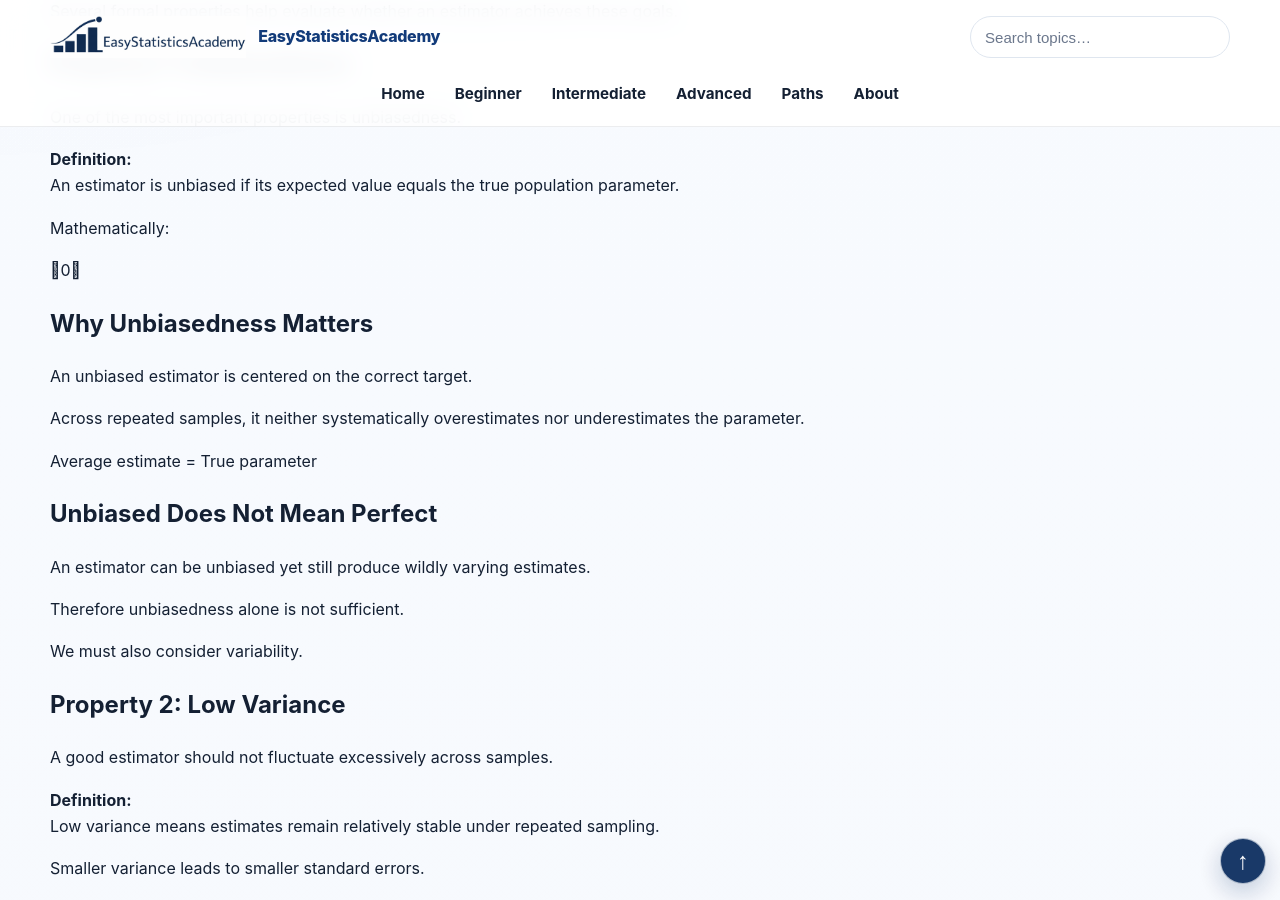
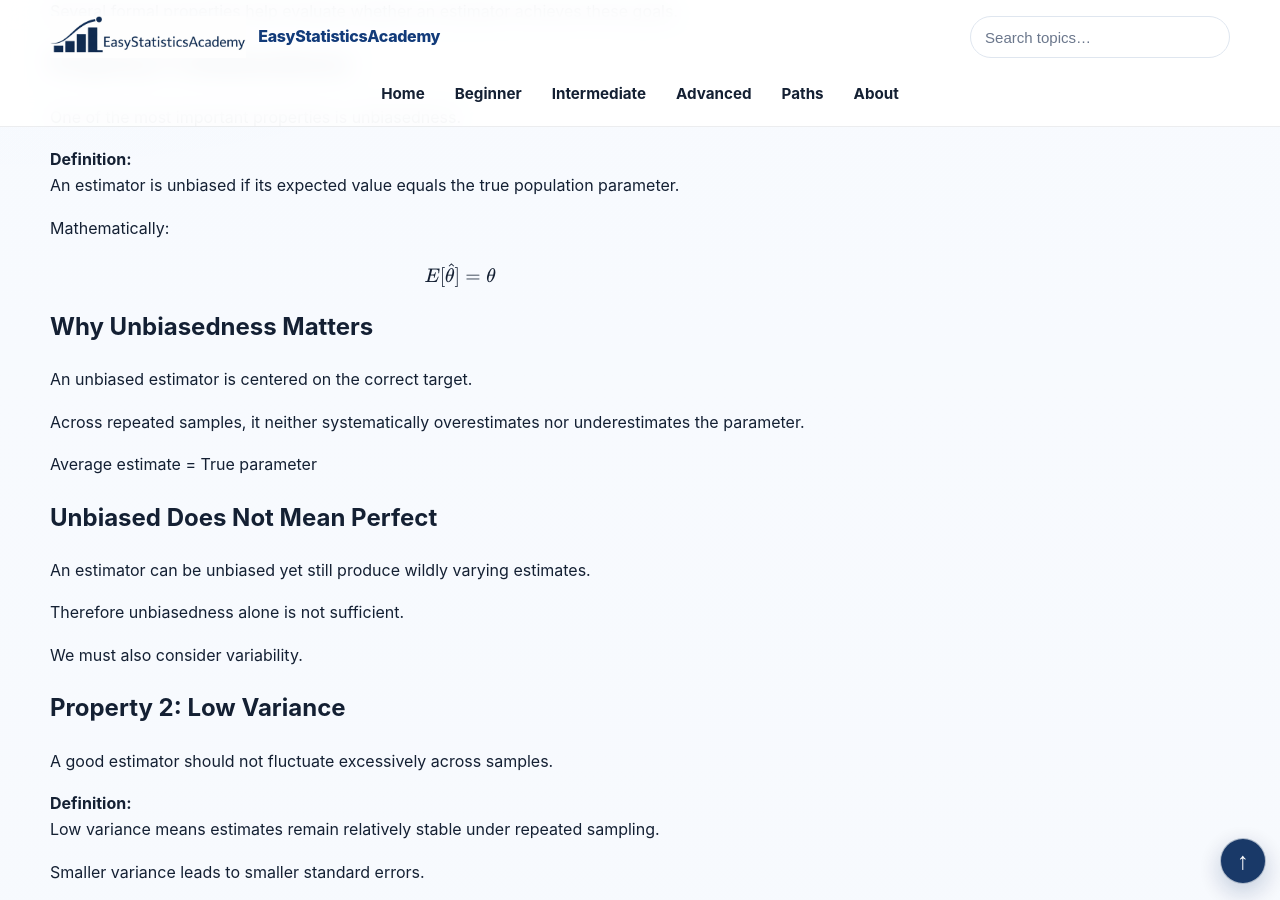
Before and after one commit to ammar-homaida-statistics/easystatisticsacademy, a Jekyll site: the page built from inference/foundations/what-makes-good-estimator/index.md, in a window 1280 px wide and 900 px high, scrolled down 1143 px. Built offline with Jekyll 4.4.1, drawn with Linux system fonts in a browser that asks for light colours; some of the changed text lies outside the part shown.

Commit message:
Restore 2 statistical expressions in what-makes-good-estimator

```diff
--- a/inference/foundations/what-makes-good-estimator/index.md
+++ b/inference/foundations/what-makes-good-estimator/index.md
@@ -138,7 +138,11 @@
       Mathematically:
     </p>
 
-    0
+
+    \[
+    E[\widehat\theta]=\theta
+    \]
+
 
     <h2>Why Unbiasedness Matters</h2>
 
@@ -407,7 +411,11 @@
       The sample mean:
     </p>
 
-    1
+
+    \[
+    \bar X=\frac1n\sum_{i=1}^{n}X_i
+    \]
+
 
     <p>
       is widely used because it possesses several desirable properties.
```
